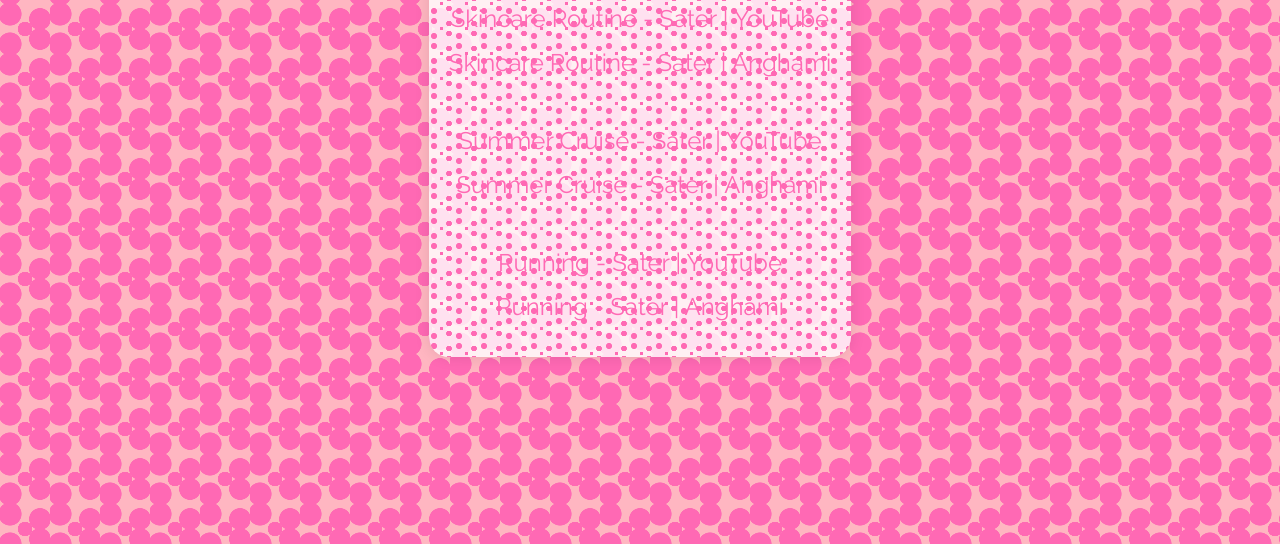
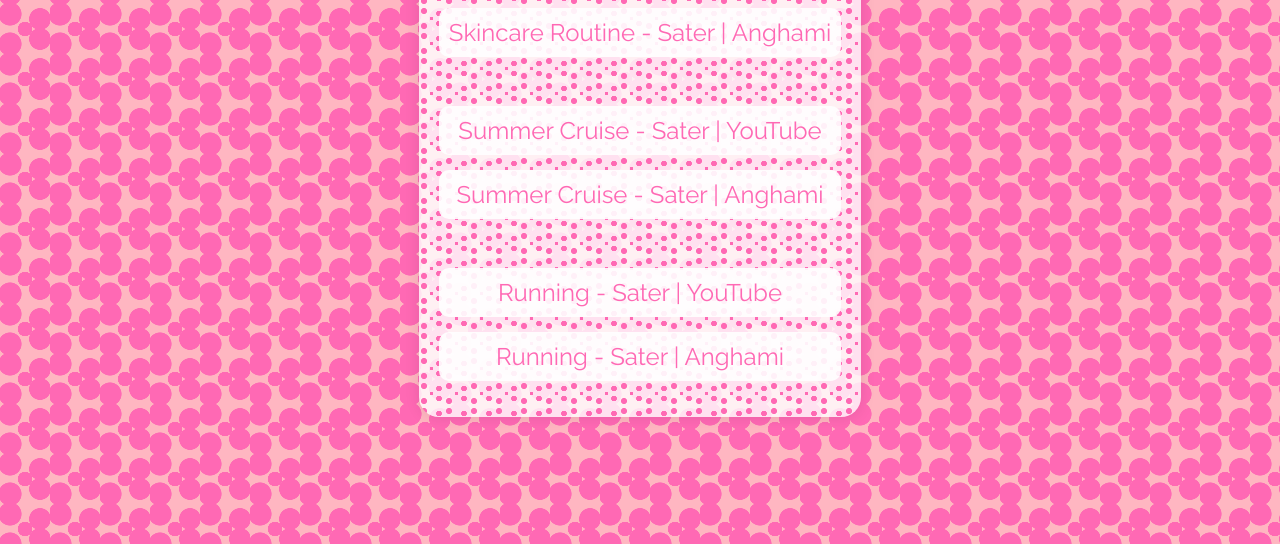
Before and after one commit to linez74/Music_Links, a plain HTML site: page index.html in a window 1280 px wide. Shown: the part 296-840 px from the top of the page. Drawn offline with Linux system fonts and the light colour scheme.

Commit message:
Update styles.css

```diff
--- a/styles.css
+++ b/styles.css
@@ -43,6 +43,9 @@
 
 .song-list li {
     margin: 15px 0;
+    background-color: rgba(255, 255, 255, 0.9); /* Semi-transparent white background for readability */
+    padding: 10px;
+    border-radius: 10px;
 }
 
 .song-list a {
```
